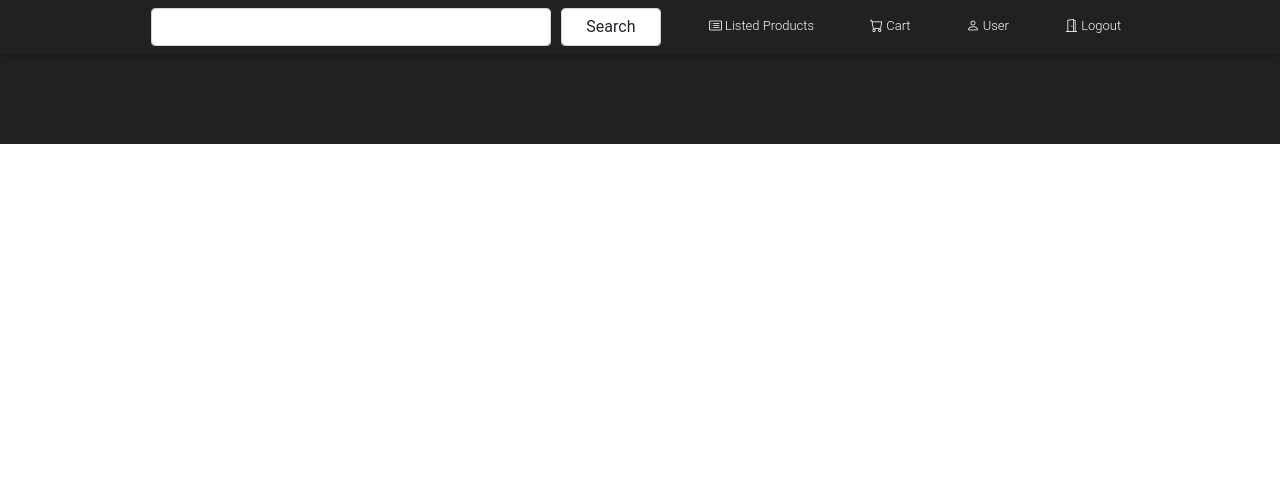
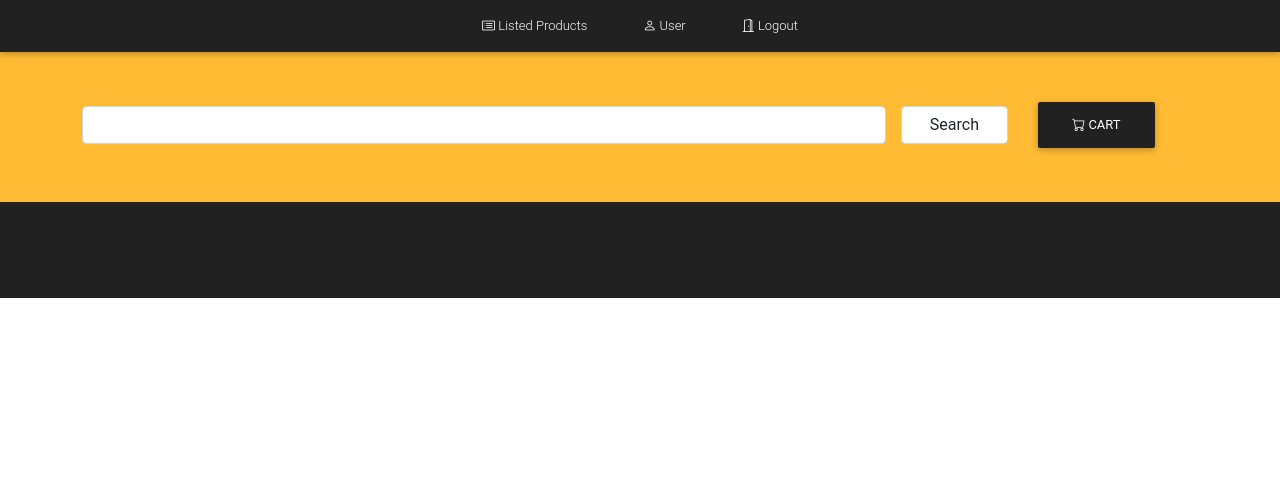
Before and after one commit to nicholas-bay/CSAD-Project, a PHP site: page /buyerhome.php in a window 1280 px wide. Shown: the top 490 px of the page. Run offline with PHP 8.4, Linux system fonts and the light colour scheme; the visitor is signed in with stand-in values (Sample User, id 1); data that the repository does not hold is empty; some libraries are stand-ins or nearby versions; some web fonts are replaced.

Commit message:
update car

```diff
--- a/client/buyerhome.php
+++ b/client/buyerhome.php
@@ -38,6 +38,25 @@
       <p>test</p>
     </div>
   </div>
+  <section class='bg-warning text-dark p-5 text-right text-sm-start justify-item-center'>
+    <div class="container">
+      <div class="row align-items-center justify-content-between">
+        <div class='col-sm-10'>
+          <form method="POST" action="../server/products.php">
+            <div class="col d-flex justify-content-center align-items-center">
+              <input type="text" class="form-control" name="product-search">
+              <input type='submit' class='form-control' style='margin-left: 15px; width: 120px;' name='search' value='Search'>
+            </div>
+          </form>
+        </div>
+        <div class='col-2 align-content-end'>
+          <a href="#cart" class="btn btn-dark" data-bs-toggle="offcanvas">
+            <i class="bi bi-cart"></i> Cart
+          </a>
+        </div>
+      </div>
+    </div>
+  </section>
   <!-- display products -->
   <section class='bg-dark text-light p-5 text-right text-sm-start'>
     <div class="container">
--- a/client/header-buyer.php
+++ b/client/header-buyer.php
@@ -16,25 +16,10 @@
     </button>
     <div class="collapse navbar-collapse" id='navmenu'>
       <ul class="navbar-nav mx-auto my-auto">
-        <!-- search -->
-        <li class='nav-item' id='navitem'>
-          <form method="POST" action="../server/products.php">
-            <div class="col d-flex justify-content-center align-items-center">
-              <input type="text" class="form-control" style="width: 400px;" name="product-search">
-              <input type='submit' class='form-control' style='margin-left: 10px; width: 100px;' name='search' value='Search'>
-            </div>
-          </form>
-        </li>
         <!-- listed products -->
         <li class='nav-item' id='navitem'>
-          <a href='buyerhome.php' class="nav-link" data-bs-toggle="offcanvas">
+          <a href='buyerhome.php' class="nav-link">
             <i class="bi bi-card-list"></i> Listed Products
-          </a>
-        </li>
-        <!-- cart -->
-        <li class='nav-item' id='navitem'>
-          <a href="#cart" class="nav-link" data-bs-toggle="offcanvas">
-            <i class="bi bi-cart"></i> Cart
           </a>
         </li>
         <!-- person -->
```
